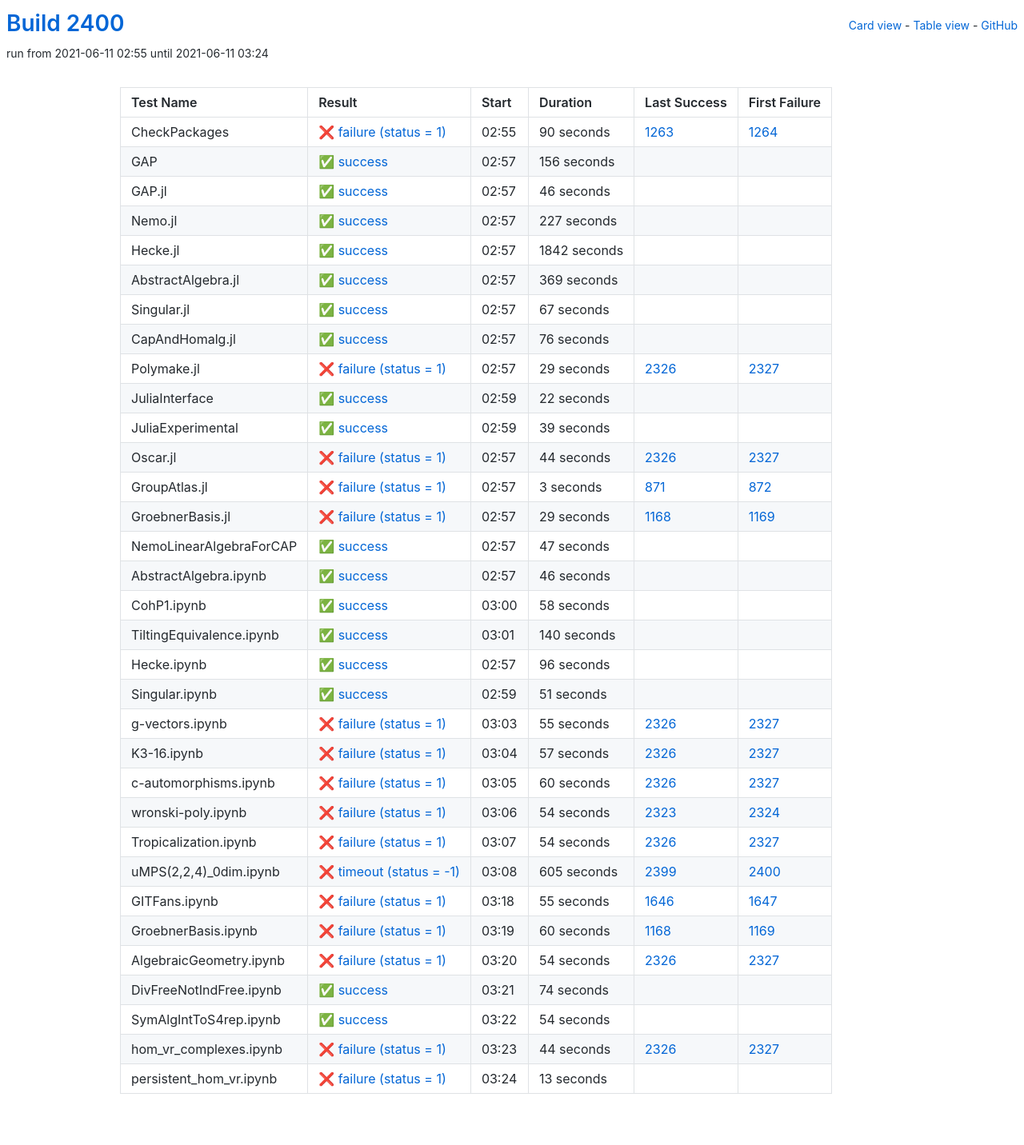
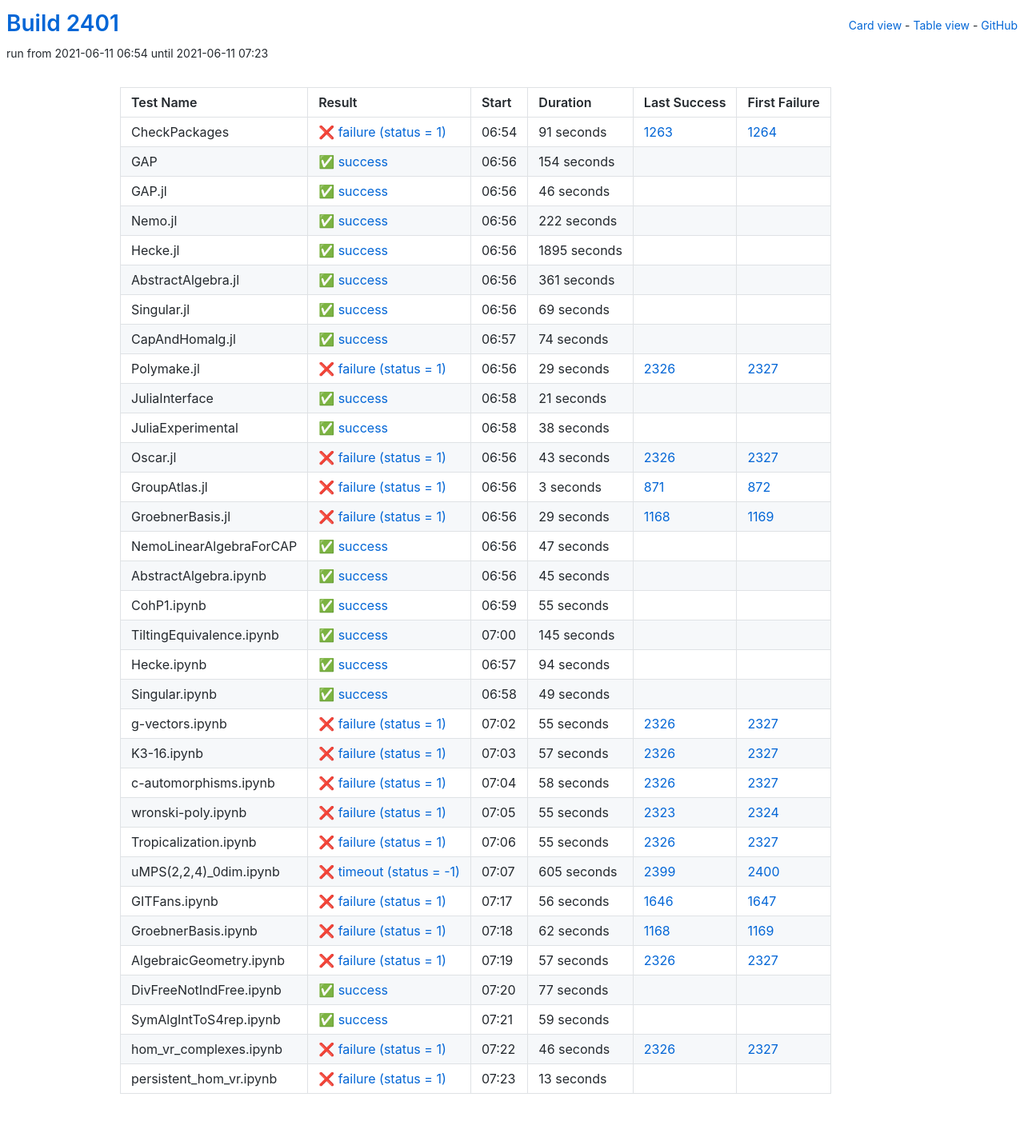
Before and after one commit to oscar-system/oscar-ci-status-stable, a Jekyll site: the page built from table.html, in a window 1280 px wide. Shown: the whole page at 80% size. Built offline with Jekyll 4.4.1, drawn with Linux system fonts in a browser that asks for light colours.

Commit message:
Build #2401

```diff
--- a/_data/ci.yml
+++ b/_data/ci.yml
@@ -1,6 +1,6 @@
 ---
-build: 2400
-build_url: https://oscarci.mathematik.uni-kl.de/job/oscar-stable/2400/
+build: 2401
+build_url: https://oscarci.mathematik.uni-kl.de/job/oscar-stable/2401/
 job: oscar-stable
 organization: oscar-system
 repo: oscar-ci-status-stable
@@ -8,32 +8,32 @@ repourl: https://github.com/oscar-system/oscar-ci-status-stable
 tests:
 - name: CheckPackages
   id: checkpackages
-  log: https://oscarci.mathematik.uni-kl.de/job/oscar-stable/2400/artifact/logs/build-2400/CheckPackages.log
-  start: 2021-06-11 02:55
+  log: https://oscarci.mathematik.uni-kl.de/job/oscar-stable/2401/artifact/logs/build-2401/CheckPackages.log
+  start: 2021-06-11 06:54
   success: false
   exitcode: 1
   status: failure
-  duration: 90
+  duration: 91
   last_success: 1263
   last_success_url: https://oscarci.mathematik.uni-kl.de/job/oscar-stable/1263/
   first_failure: 1264
   first_failure_url: https://oscarci.mathematik.uni-kl.de/job/oscar-stable/1264/
 - name: GAP
   id: gap
-  log: https://oscarci.mathematik.uni-kl.de/job/oscar-stable/2400/artifact/logs/build-2400/GAP.log
-  start: 2021-06-11 02:57
+  log: https://oscarci.mathematik.uni-kl.de/job/oscar-stable/2401/artifact/logs/build-2401/GAP.log
+  start: 2021-06-11 06:56
   success: true
   exitcode: 0
   status: success
-  duration: 156
+  duration: 154
   last_success: false
   last_success_url:
   first_failure: false
   first_failure_url:
 - name: GAP.jl
   id: gap-jl
-  log: https://oscarci.mathematik.uni-kl.de/job/oscar-stable/2400/artifact/logs/build-2400/GAP.jl.log
-  start: 2021-06-11 02:57
+  log: https://oscarci.mathematik.uni-kl.de/job/oscar-stable/2401/artifact/logs/build-2401/GAP.jl.log
+  start: 2021-06-11 06:56
   success: true
   exitcode: 0
   status: success
@@ -44,68 +44,68 @@ tests:
   first_failure_url:
 - name: Nemo.jl
   id: nemo-jl
-  log: https://oscarci.mathematik.uni-kl.de/job/oscar-stable/2400/artifact/logs/build-2400/Nemo.jl.log
-  start: 2021-06-11 02:57
+  log: https://oscarci.mathematik.uni-kl.de/job/oscar-stable/2401/artifact/logs/build-2401/Nemo.jl.log
+  start: 2021-06-11 06:56
   success: true
   exitcode: 0
   status: success
-  duration: 227
+  duration: 222
   last_success: false
   last_success_url:
   first_failure: false
   first_failure_url:
 - name: Hecke.jl
   id: hecke-jl
-  log: https://oscarci.mathematik.uni-kl.de/job/oscar-stable/2400/artifact/logs/build-2400/Hecke.jl.log
-  start: 2021-06-11 02:57
+  log: https://oscarci.mathematik.uni-kl.de/job/oscar-stable/2401/artifact/logs/build-2401/Hecke.jl.log
+  start: 2021-06-11 06:56
   success: true
   exitcode: 0
   status: success
-  duration: 1842
+  duration: 1895
   last_success: false
   last_success_url:
   first_failure: false
   first_failure_url:
 - name: AbstractAlgebra.jl
   id: abstractalgebra-jl
-  log: https://oscarci.mathematik.uni-kl.de/job/oscar-stable/2400/artifact/logs/build-2400/AbstractAlgebra.jl.log
-  start: 2021-06-11 02:57
+  log: https://oscarci.mathematik.uni-kl.de/job/oscar-stable/2401/artifact/logs/build-2401/AbstractAlgebra.jl.log
+  start: 2021-06-11 06:56
   success: true
   exitcode: 0
   status: success
-  duration: 369
+  duration: 361
   last_success: false
   last_success_url:
   first_failure: false
   first_failure_url:
 - name: Singular.jl
   id: singular-jl
-  log: https://oscarci.mathematik.uni-kl.de/job/oscar-stable/2400/artifact/logs/build-2400/Singular.jl.log
-  start: 2021-06-11 02:57
+  log: https://oscarci.mathematik.uni-kl.de/job/oscar-stable/2401/artifact/logs/build-2401/Singular.jl.log
+  start: 2021-06-11 06:56
   success: true
   exitcode: 0
   status: success
-  duration: 67
+  duration: 69
   last_success: false
   last_success_url:
   first_failure: false
   first_failure_url:
 - name: CapAndHomalg.jl
   id: capandhomalg-jl
-  log: https://oscarci.mathematik.uni-kl.de/job/oscar-stable/2400/artifact/logs/build-2400/CapAndHomalg.jl.log
-  start: 2021-06-11 02:57
+  log: https://oscarci.mathematik.uni-kl.de/job/oscar-stable/2401/artifact/logs/build-2401/CapAndHomalg.jl.log
+  start: 2021-06-11 06:57
   success: true
   exitcode: 0
   status: success
-  duration: 76
+  duration: 74
   last_success: false
   last_success_url:
   first_failure: false
   first_failure_url:
 - name: Polymake.jl
   id: polymake-jl
-  log: https://oscarci.mathematik.uni-kl.de/job/oscar-stable/2400/artifact/logs/build-2400/Polymake.jl.log
-  start: 2021-06-11 02:57
+  log: https://oscarci.mathematik.uni-kl.de/job/oscar-stable/2401/artifact/logs/build-2401/Polymake.jl.log
+  start: 2021-06-11 06:56
   success: false
   exitcode: 1
   status: failure
@@ -116,44 +116,44 @@ tests:
   first_failure_url: https://oscarci.mathematik.uni-kl.de/job/oscar-stable/2327/
 - name: JuliaInterface
   id: juliainterface
-  log: https://oscarci.mathematik.uni-kl.de/job/oscar-stable/2400/artifact/logs/build-2400/JuliaInterface.log
-  start: 2021-06-11 02:59
+  log: https://oscarci.mathematik.uni-kl.de/job/oscar-stable/2401/artifact/logs/build-2401/JuliaInterface.log
+  start: 2021-06-11 06:58
   success: true
   exitcode: 0
   status: success
-  duration: 22
+  duration: 21
   last_success: false
   last_success_url:
   first_failure: false
   first_failure_url:
 - name: JuliaExperimental
   id: juliaexperimental
-  log: https://oscarci.mathematik.uni-kl.de/job/oscar-stable/2400/artifact/logs/build-2400/JuliaExperimental.log
-  start: 2021-06-11 02:59
+  log: https://oscarci.mathematik.uni-kl.de/job/oscar-stable/2401/artifact/logs/build-2401/JuliaExperimental.log
+  start: 2021-06-11 06:58
   success: true
   exitcode: 0
   status: success
-  duration: 39
+  duration: 38
   last_success: false
   last_success_url:
   first_failure: false
   first_failure_url:
 - name: Oscar.jl
   id: oscar-jl
-  log: https://oscarci.mathematik.uni-kl.de/job/oscar-stable/2400/artifact/logs/build-2400/Oscar.jl.log
-  start: 2021-06-11 02:57
+  log: https://oscarci.mathematik.uni-kl.de/job/oscar-stable/2401/artifact/logs/build-2401/Oscar.jl.log
+  start: 2021-06-11 06:56
   success: false
   exitcode: 1
   status: failure
-  duration: 44
+  duration: 43
   last_success: 2326
   last_success_url: https://oscarci.mathematik.uni-kl.de/job/oscar-stable/2326/
   first_failure: 2327
   first_failure_url: https://oscarci.mathematik.uni-kl.de/job/oscar-stable/2327/
 - name: GroupAtlas.jl
   id: groupatlas-jl
-  log: https://oscarci.mathematik.uni-kl.de/job/oscar-stable/2400/artifact/logs/build-2400/GroupAtlas.jl.log
-  start: 2021-06-11 02:57
+  log: https://oscarci.mathematik.uni-kl.de/job/oscar-stable/2401/artifact/logs/build-2401/GroupAtlas.jl.log
+  start: 2021-06-11 06:56
   success: false
   exitcode: 1
   status: failure
@@ -164,8 +164,8 @@ tests:
   first_failure_url: https://oscarci.mathematik.uni-kl.de/job/oscar-stable/872/
 - name: GroebnerBasis.jl
   id: groebnerbasis-jl
-  log: https://oscarci.mathematik.uni-kl.de/job/oscar-stable/2400/artifact/logs/build-2400/GroebnerBasis.jl.log
-  start: 2021-06-11 02:57
+  log: https://oscarci.mathematik.uni-kl.de/job/oscar-stable/2401/artifact/logs/build-2401/GroebnerBasis.jl.log
+  start: 2021-06-11 06:56
   success: false
   exitcode: 1
   status: failure
@@ -176,8 +176,8 @@ tests:
   first_failure_url: https://oscarci.mathematik.uni-kl.de/job/oscar-stable/1169/
 - name: NemoLinearAlgebraForCAP
   id: nemolinearalgebraforcap
-  log: https://oscarci.mathematik.uni-kl.de/job/oscar-stable/2400/artifact/logs/build-2400/NemoLinearAlgebraForCAP.log
-  start: 2021-06-11 02:57
+  log: https://oscarci.mathematik.uni-kl.de/job/oscar-stable/2401/artifact/logs/build-2401/NemoLinearAlgebraForCAP.log
+  start: 2021-06-11 06:56
   success: true
   exitcode: 0
   status: success
@@ -188,68 +188,68 @@ tests:
   first_failure_url:
 - name: AbstractAlgebra.ipynb
   id: abstractalgebra-ipynb
-  log: https://oscarci.mathematik.uni-kl.de/job/oscar-stable/2400/artifact/logs/build-2400/AbstractAlgebra.ipynb.log
-  start: 2021-06-11 02:57
+  log: https://oscarci.mathematik.uni-kl.de/job/oscar-stable/2401/artifact/logs/build-2401/AbstractAlgebra.ipynb.log
+  start: 2021-06-11 06:56
   success: true
   exitcode: 0
   status: success
-  duration: 46
+  duration: 45
   last_success: false
   last_success_url:
   first_failure: false
   first_failure_url:
 - name: CohP1.ipynb
   id: cohp1-ipynb
-  log: https://oscarci.mathematik.uni-kl.de/job/oscar-stable/2400/artifact/logs/build-2400/CohP1.ipynb.log
-  start: 2021-06-11 03:00
+  log: https://oscarci.mathematik.uni-kl.de/job/oscar-stable/2401/artifact/logs/build-2401/CohP1.ipynb.log
+  start: 2021-06-11 06:59
   success: true
   exitcode: 0
   status: success
-  duration: 58
+  duration: 55
   last_success: false
   last_success_url:
   first_failure: false
   first_failure_url:
 - name: TiltingEquivalence.ipynb
   id: tiltingequivalence-ipynb
-  log: https://oscarci.mathematik.uni-kl.de/job/oscar-stable/2400/artifact/logs/build-2400/TiltingEquivalence.ipynb.log
-  start: 2021-06-11 03:01
+  log: https://oscarci.mathematik.uni-kl.de/job/oscar-stable/2401/artifact/logs/build-2401/TiltingEquivalence.ipynb.log
+  start: 2021-06-11 07:00
   success: true
   exitcode: 0
   status: success
-  duration: 140
+  duration: 145
   last_success: false
   last_success_url:
   first_failure: false
   first_failure_url:
 - name: Hecke.ipynb
   id: hecke-ipynb
-  log: https://oscarci.mathematik.uni-kl.de/job/oscar-stable/2400/artifact/logs/build-2400/Hecke.ipynb.log
-  start: 2021-06-11 02:57
+  log: https://oscarci.mathematik.uni-kl.de/job/oscar-stable/2401/artifact/logs/build-2401/Hecke.ipynb.log
+  start: 2021-06-11 06:57
   success: true
   exitcode: 0
   status: success
-  duration: 96
+  duration: 94
   last_success: false
   last_success_url:
   first_failure: false
   first_failure_url:
 - name: Singular.ipynb
   id: singular-ipynb
-  log: https://oscarci.mathematik.uni-kl.de/job/oscar-stable/2400/artifact/logs/build-2400/Singular.ipynb.log
-  start: 2021-06-11 02:59
+  log: https://oscarci.mathematik.uni-kl.de/job/oscar-stable/2401/artifact/logs/build-2401/Singular.ipynb.log
+  start: 2021-06-11 06:58
   success: true
   exitcode: 0
   status: success
-  duration: 51
+  duration: 49
   last_success: false
   last_success_url:
   first_failure: false
   first_failure_url:
 - name: g-vectors.ipynb
   id: g-vectors-ipynb
-  log: https://oscarci.mathematik.uni-kl.de/job/oscar-stable/2400/artifact/logs/build-2400/g-vectors.ipynb.log
-  start: 2021-06-11 03:03
+  log: https://oscarci.mathematik.uni-kl.de/job/oscar-stable/2401/artifact/logs/build-2401/g-vectors.ipynb.log
+  start: 2021-06-11 07:02
   success: false
   exitcode: 1
   status: failure
@@ -260,8 +260,8 @@ tests:
   first_failure_url: https://oscarci.mathematik.uni-kl.de/job/oscar-stable/2327/
 - name: K3-16.ipynb
   id: k3-16-ipynb
-  log: https://oscarci.mathematik.uni-kl.de/job/oscar-stable/2400/artifact/logs/build-2400/K3-16.ipynb.log
-  start: 2021-06-11 03:04
+  log: https://oscarci.mathematik.uni-kl.de/job/oscar-stable/2401/artifact/logs/build-2401/K3-16.ipynb.log
+  start: 2021-06-11 07:03
   success: false
   exitcode: 1
   status: failure
@@ -272,44 +272,44 @@ tests:
   first_failure_url: https://oscarci.mathematik.uni-kl.de/job/oscar-stable/2327/
 - name: c-automorphisms.ipynb
   id: c-automorphisms-ipynb
-  log: https://oscarci.mathematik.uni-kl.de/job/oscar-stable/2400/artifact/logs/build-2400/c-automorphisms.ipynb.log
-  start: 2021-06-11 03:05
+  log: https://oscarci.mathematik.uni-kl.de/job/oscar-stable/2401/artifact/logs/build-2401/c-automorphisms.ipynb.log
+  start: 2021-06-11 07:04
   success: false
   exitcode: 1
   status: failure
-  duration: 60
+  duration: 58
   last_success: 2326
   last_success_url: https://oscarci.mathematik.uni-kl.de/job/oscar-stable/2326/
   first_failure: 2327
   first_failure_url: https://oscarci.mathematik.uni-kl.de/job/oscar-stable/2327/
 - name: wronski-poly.ipynb
   id: wronski-poly-ipynb
-  log: https://oscarci.mathematik.uni-kl.de/job/oscar-stable/2400/artifact/logs/build-2400/wronski-poly.ipynb.log
-  start: 2021-06-11 03:06
+  log: https://oscarci.mathematik.uni-kl.de/job/oscar-stable/2401/artifact/logs/build-2401/wronski-poly.ipynb.log
+  start: 2021-06-11 07:05
   success: false
   exitcode: 1
   status: failure
-  duration: 54
+  duration: 55
   last_success: 2323
   last_success_url: https://oscarci.mathematik.uni-kl.de/job/oscar-stable/2323/
   first_failure: 2324
   first_failure_url: https://oscarci.mathematik.uni-kl.de/job/oscar-stable/2324/
 - name: Tropicalization.ipynb
   id: tropicalization-ipynb
-  log: https://oscarci.mathematik.uni-kl.de/job/oscar-stable/2400/artifact/logs/build-2400/Tropicalization.ipynb.log
-  start: 2021-06-11 03:07
+  log: https://oscarci.mathematik.uni-kl.de/job/oscar-stable/2401/artifact/logs/build-2401/Tropicalization.ipynb.log
+  start: 2021-06-11 07:06
   success: false
   exitcode: 1
   status: failure
-  duration: 54
+  duration: 55
   last_success: 2326
   last_success_url: https://oscarci.mathematik.uni-kl.de/job/oscar-stable/2326/
   first_failure: 2327
   first_failure_url: https://oscarci.mathematik.uni-kl.de/job/oscar-stable/2327/
 - name: uMPS(2,2,4)_0dim.ipynb
   id: umps-2-2-4-0dim-ipynb
-  log: https://oscarci.mathematik.uni-kl.de/job/oscar-stable/2400/artifact/logs/build-2400/uMPS-2-2-4-_0dim.ipynb.log
-  start: 2021-06-11 03:08
+  log: https://oscarci.mathematik.uni-kl.de/job/oscar-stable/2401/artifact/logs/build-2401/uMPS-2-2-4-_0dim.ipynb.log
+  start: 2021-06-11 07:07
   success: false
   exitcode: -1
   status: timeout
@@ -320,80 +320,80 @@ tests:
   first_failure_url: https://oscarci.mathematik.uni-kl.de/job/oscar-stable/2400/
 - name: GITFans.ipynb
   id: gitfans-ipynb
-  log: https://oscarci.mathematik.uni-kl.de/job/oscar-stable/2400/artifact/logs/build-2400/GITFans.ipynb.log
-  start: 2021-06-11 03:18
+  log: https://oscarci.mathematik.uni-kl.de/job/oscar-stable/2401/artifact/logs/build-2401/GITFans.ipynb.log
+  start: 2021-06-11 07:17
   success: false
   exitcode: 1
   status: failure
-  duration: 55
+  duration: 56
   last_success: 1646
   last_success_url: https://oscarci.mathematik.uni-kl.de/job/oscar-stable/1646/
   first_failure: 1647
   first_failure_url: https://oscarci.mathematik.uni-kl.de/job/oscar-stable/1647/
 - name: GroebnerBasis.ipynb
   id: groebnerbasis-ipynb
-  log: https://oscarci.mathematik.uni-kl.de/job/oscar-stable/2400/artifact/logs/build-2400/GroebnerBasis.ipynb.log
-  start: 2021-06-11 03:19
+  log: https://oscarci.mathematik.uni-kl.de/job/oscar-stable/2401/artifact/logs/build-2401/GroebnerBasis.ipynb.log
+  start: 2021-06-11 07:18
   success: false
   exitcode: 1
   status: failure
-  duration: 60
+  duration: 62
   last_success: 1168
   last_success_url: https://oscarci.mathematik.uni-kl.de/job/oscar-stable/1168/
   first_failure: 1169
   first_failure_url: https://oscarci.mathematik.uni-kl.de/job/oscar-stable/1169/
 - name: AlgebraicGeometry.ipynb
   id: algebraicgeometry-ipynb
-  log: https://oscarci.mathematik.uni-kl.de/job/oscar-stable/2400/artifact/logs/build-2400/AlgebraicGeometry.ipynb.log
-  start: 2021-06-11 03:20
+  log: https://oscarci.mathematik.uni-kl.de/job/oscar-stable/2401/artifact/logs/build-2401/AlgebraicGeometry.ipynb.log
+  start: 2021-06-11 07:19
   success: false
   exitcode: 1
   status: failure
-  duration: 54
+  duration: 57
   last_success: 2326
   last_success_url: https://oscarci.mathematik.uni-kl.de/job/oscar-stable/2326/
   first_failure: 2327
   first_failure_url: https://oscarci.mathematik.uni-kl.de/job/oscar-stable/2327/
 - name: DivFreeNotIndFree.ipynb
   id: divfreenotindfree-ipynb
-  log: https://oscarci.mathematik.uni-kl.de/job/oscar-stable/2400/artifact/logs/build-2400/DivFreeNotIndFree.ipynb.log
-  start: 2021-06-11 03:21
+  log: https://oscarci.mathematik.uni-kl.de/job/oscar-stable/2401/artifact/logs/build-2401/DivFreeNotIndFree.ipynb.log
+  start: 2021-06-11 07:20
   success: true
   exitcode: 0
   status: success
-  duration: 74
+  duration: 77
   last_success: false
   last_success_url:
   first_failure: false
   first_failure_url:
 - name: SymAlgIntToS4rep.ipynb
   id: symalginttos4rep-ipynb
-  log: https://oscarci.mathematik.uni-kl.de/job/oscar-stable/2400/artifact/logs/build-2400/SymAlgIntToS4rep.ipynb.log
-  start: 2021-06-11 03:22
+  log: https://oscarci.mathematik.uni-kl.de/job/oscar-stable/2401/artifact/logs/build-2401/SymAlgIntToS4rep.ipynb.log
+  start: 2021-06-11 07:21
   success: true
   exitcode: 0
   status: success
-  duration: 54
+  duration: 59
   last_success: false
   last_success_url:
   first_failure: false
   first_failure_url:
 - name: hom_vr_complexes.ipynb
   id: hom-vr-complexes-ipynb
-  log: https://oscarci.mathematik.uni-kl.de/job/oscar-stable/2400/artifact/logs/build-2400/hom_vr_complexes.ipynb.log
-  start: 2021-06-11 03:23
+  log: https://oscarci.mathematik.uni-kl.de/job/oscar-stable/2401/artifact/logs/build-2401/hom_vr_complexes.ipynb.log
+  start: 2021-06-11 07:22
   success: false
   exitcode: 1
   status: failure
-  duration: 44
+  duration: 46
   last_success: 2326
   last_success_url: https://oscarci.mathematik.uni-kl.de/job/oscar-stable/2326/
   first_failure: 2327
   first_failure_url: https://oscarci.mathematik.uni-kl.de/job/oscar-stable/2327/
 - name: persistent_hom_vr.ipynb
   id: persistent-hom-vr-ipynb
-  log: https://oscarci.mathematik.uni-kl.de/job/oscar-stable/2400/artifact/logs/build-2400/persistent_hom_vr.ipynb.log
-  start: 2021-06-11 03:24
+  log: https://oscarci.mathematik.uni-kl.de/job/oscar-stable/2401/artifact/logs/build-2401/persistent_hom_vr.ipynb.log
+  start: 2021-06-11 07:23
   success: false
   exitcode: 1
   status: failure
```
Also changed, not shown: README.md.
